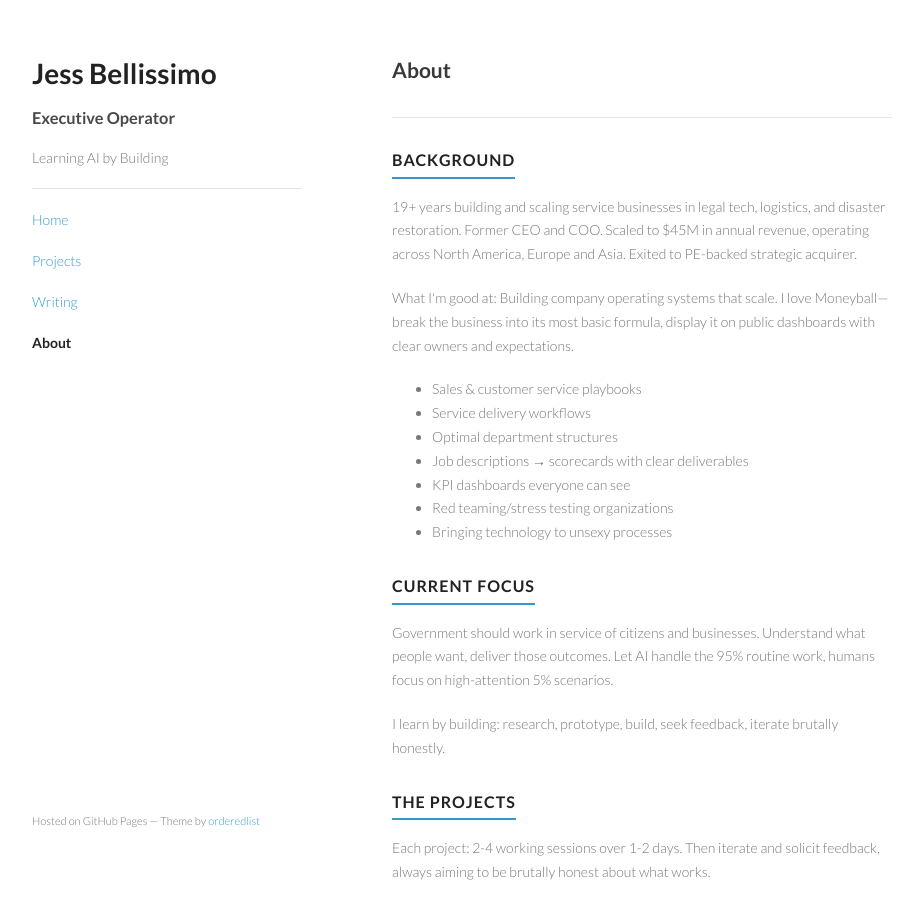
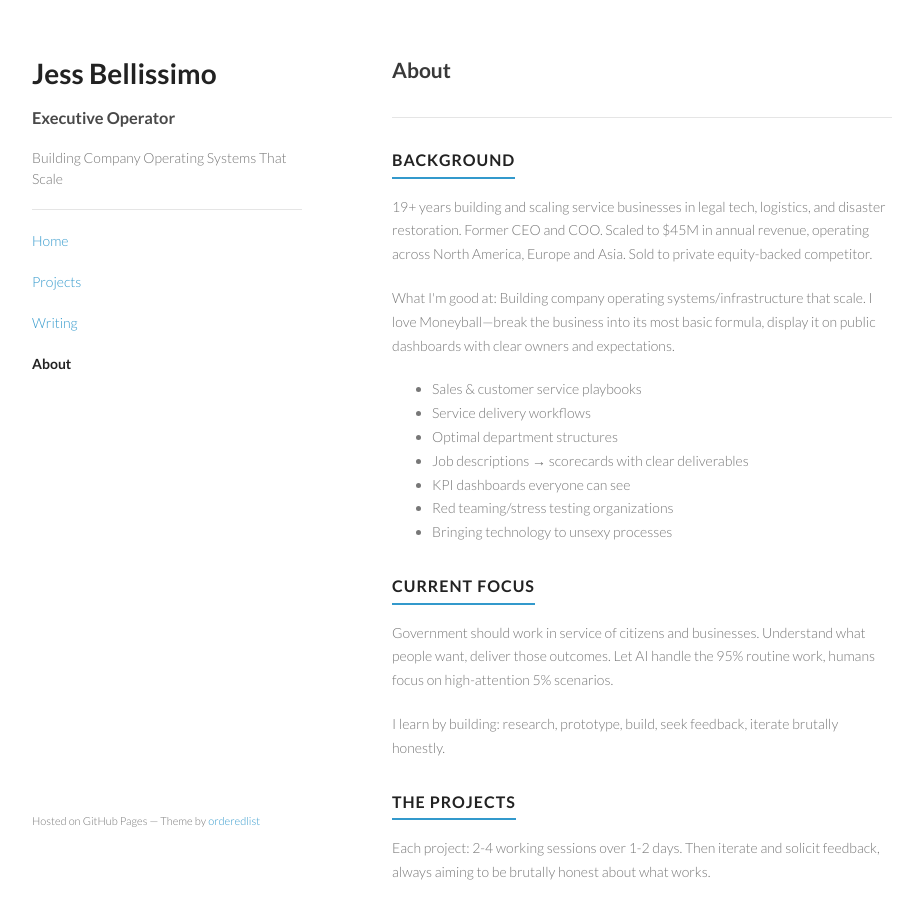
Before and after one commit to JBellissimo/jbellissimo.github.io, a Jekyll site: the page about.html, which Jekyll copies as it is, in a window 1280 px wide and 900 px high. Shown: the whole window, without its empty margins (178-1101 px from the left). Built offline with Jekyll 4.4.1, drawn with Linux system fonts in a browser that asks for light colours.

Commit message:
Revise about section for clarity and detail
Updated the text to better reflect expertise in building scalable operating systems and clarified the exit strategy.

```diff
--- a/about.html
+++ b/about.html
@@ -124,7 +124,7 @@
         <h3>
           <a name="about" class="anchor" href="#about"><span class="octicon octicon-link"></span></a>Executive Operator
         </h3>
-        <p>Learning AI by Building</p>
+        <p>Building Company Operating Systems That Scale</p>
         <hr/>
 
         <p class="view"><a href="/">Home</a></p>
@@ -142,10 +142,10 @@
           <h3>Background</h3>
           <p>
             19+ years building and scaling service businesses in legal tech, logistics, and disaster restoration.
-            Former CEO and COO. Scaled to $45M in annual revenue, operating across North America, Europe and Asia. Exited to PE-backed strategic acquirer.
+            Former CEO and COO. Scaled to $45M in annual revenue, operating across North America, Europe and Asia. Sold to private equity-backed competitor.
           </p>
           <p>
-            What I'm good at: Building company operating systems that scale. I love Moneyball—break the business into
+            What I'm good at: Building company operating systems/infrastructure that scale. I love Moneyball—break the business into
             its most basic formula, display it on public dashboards with clear owners and expectations.
           </p>
           <ul>
```
